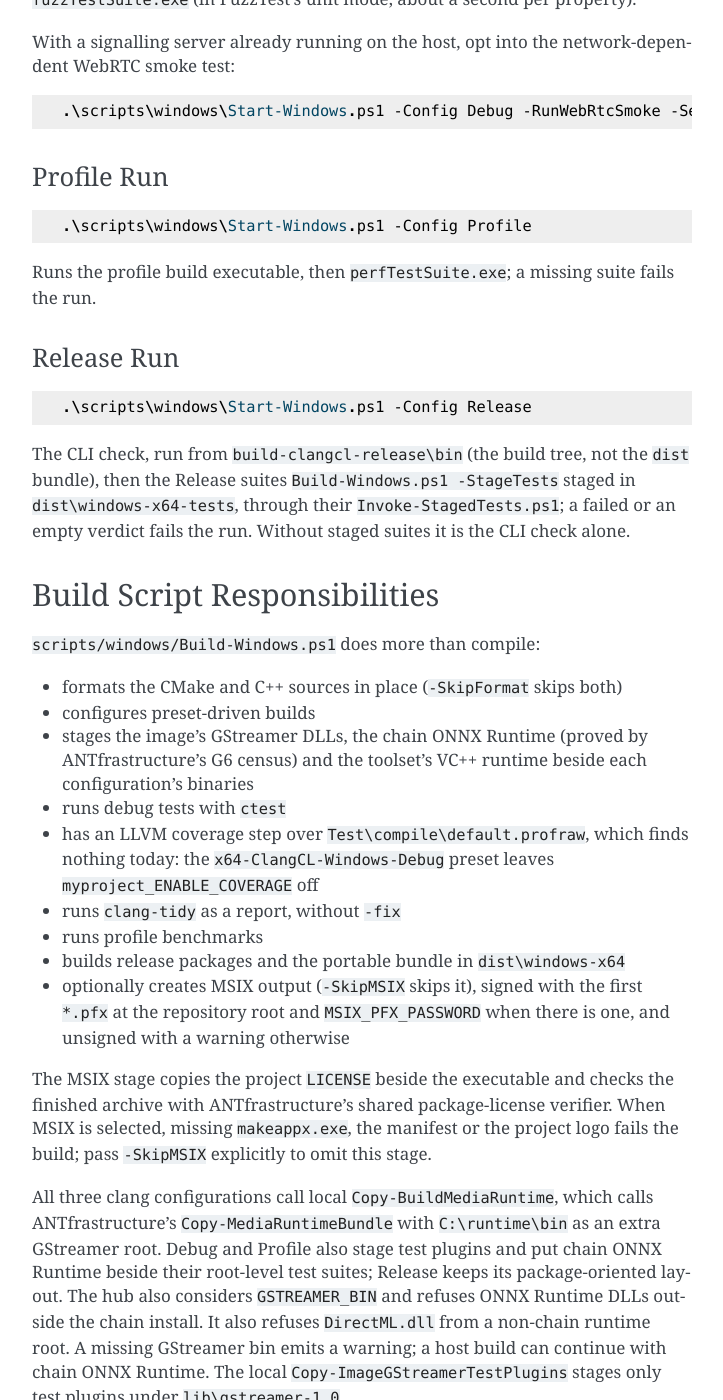
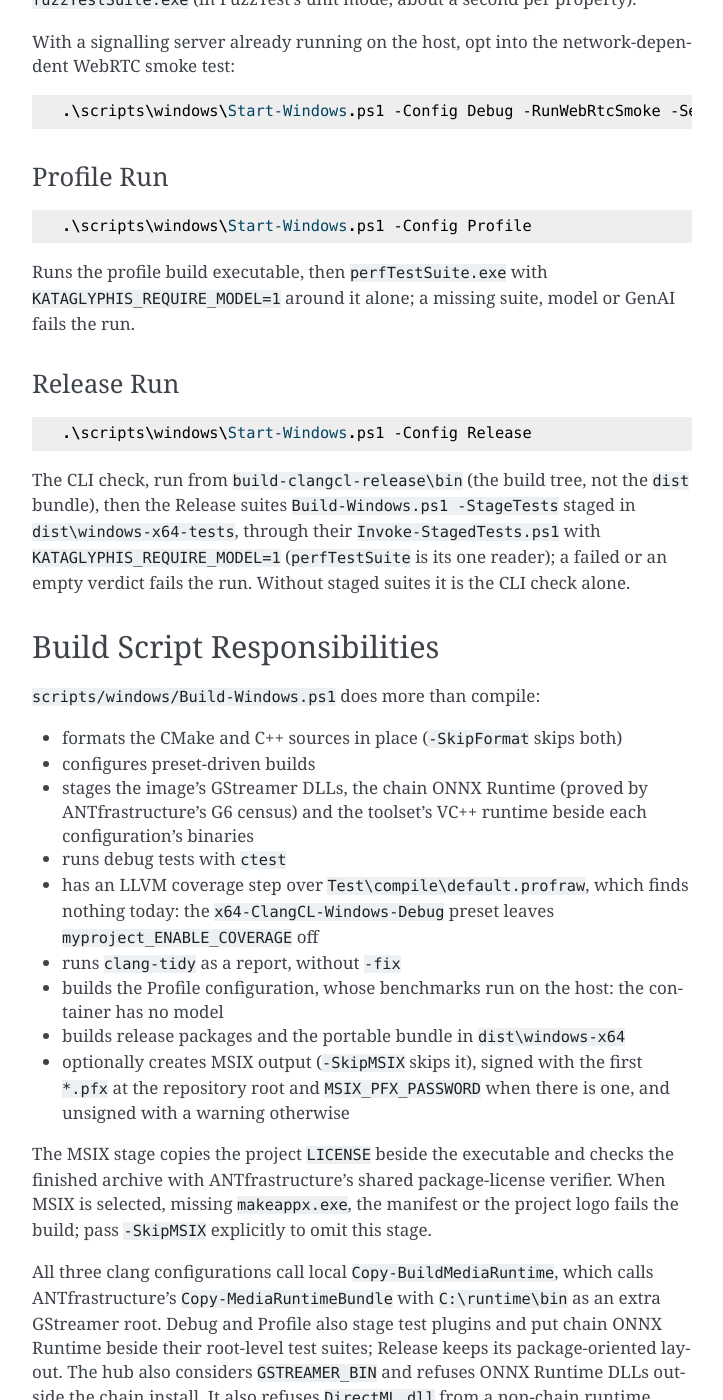
Before and after one commit to Kataglyphis/AccelerANTgine, a Sphinx documentation site: the page built from docs/source/windows_workflow.rst, in a window 1280 px wide and 1400 px high, scrolled down 1938 px. Shown: the whole window, without its empty margins (388-1111 px from the left). Built offline with Sphinx 7.4.7, drawn with Linux system fonts in a browser that asks for light colours.

Commit message:
ci(windows): one perf run per configuration, with its model required
Build-Windows.ps1 ran perfTestSuite inside the build container too,
where no model is fetched before the Release step, so BM_DetectFrame,
BM_VideoPipelineKeepsUp and BM_SessionCreate skipped on every run (x64
job 136175616225). That run goes. The host Profile run and the staged
Release suites, on the x64 host and on windows-11-arm, set
KATAGLYPHIS_REQUIRE_MODEL=1 around the run alone, so a missing model,
GenAI or ORT load fails them instead of skipping; all three load there
today. CMake reads the same variable for an llm.lock Windows never
fetches, so the lane never sets it for longer. BACKLOG step 11 (c).

Co-Authored-By: Claude Opus 5.5 <noreply@anthropic.com>
Claude-Session: https://claude.ai/code/session_01E5kGgEaJSZsVLTrbPW3VLm

```diff
--- a/docs/source/windows_workflow.rst
+++ b/docs/source/windows_workflow.rst
@@ -96,7 +96,8 @@ Profile Run
 
    .\scripts\windows\Start-Windows.ps1 -Config Profile
 
-Runs the profile build executable, then ``perfTestSuite.exe``; a missing suite fails the run.
+Runs the profile build executable, then ``perfTestSuite.exe`` with ``KATAGLYPHIS_REQUIRE_MODEL=1``
+around it alone; a missing suite, model or GenAI fails the run.
 
 Release Run
 ^^^^^^^^^^^
@@ -107,7 +108,8 @@ Release Run
 
 The CLI check, run from ``build-clangcl-release\bin`` (the build tree, not the ``dist``
 bundle), then the Release suites ``Build-Windows.ps1 -StageTests`` staged in
-``dist\windows-x64-tests``, through their ``Invoke-StagedTests.ps1``; a failed or an empty
+``dist\windows-x64-tests``, through their ``Invoke-StagedTests.ps1`` with
+``KATAGLYPHIS_REQUIRE_MODEL=1`` (``perfTestSuite`` is its one reader); a failed or an empty
 verdict fails the run. Without staged suites it is the CLI check alone.
 
 Build Script Responsibilities
@@ -125,7 +127,7 @@ Build Script Responsibilities
   nothing today: the ``x64-ClangCL-Windows-Debug`` preset leaves
   ``myproject_ENABLE_COVERAGE`` off
 - runs ``clang-tidy`` as a report, without ``-fix``
-- runs profile benchmarks
+- builds the Profile configuration, whose benchmarks run on the host: the container has no model
 - builds release packages and the portable bundle in ``dist\windows-x64``
 - optionally creates MSIX output (``-SkipMSIX`` skips it), signed with the first
   ``*.pfx`` at the repository root and ``MSIX_PFX_PASSWORD`` when there is one,
```
Also changed, not shown: AGENTS.md (+2 -1 lines), BACKLOG.md (+2 -1 lines), CHANGELOG.md (+9 -0 lines), 3 other files.
